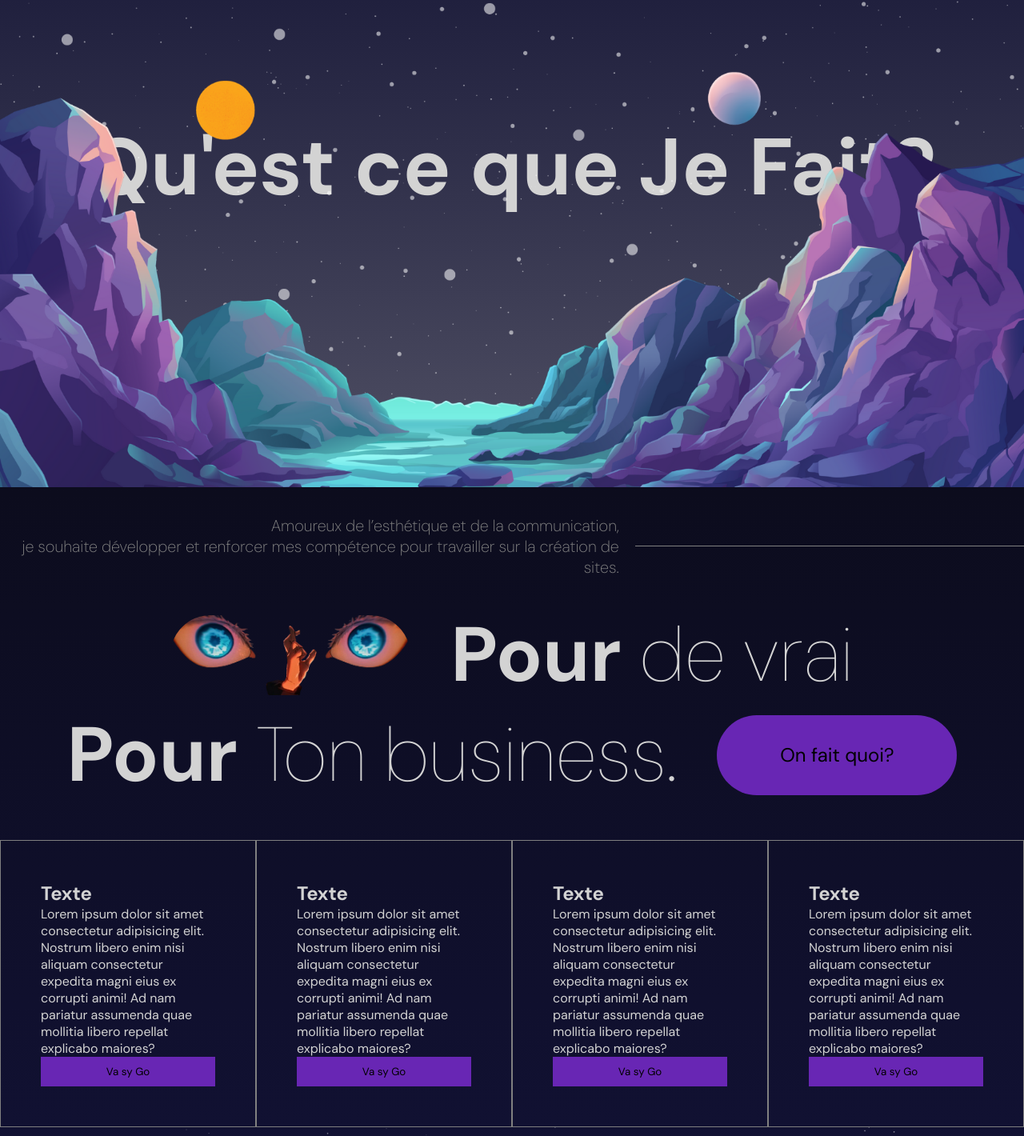
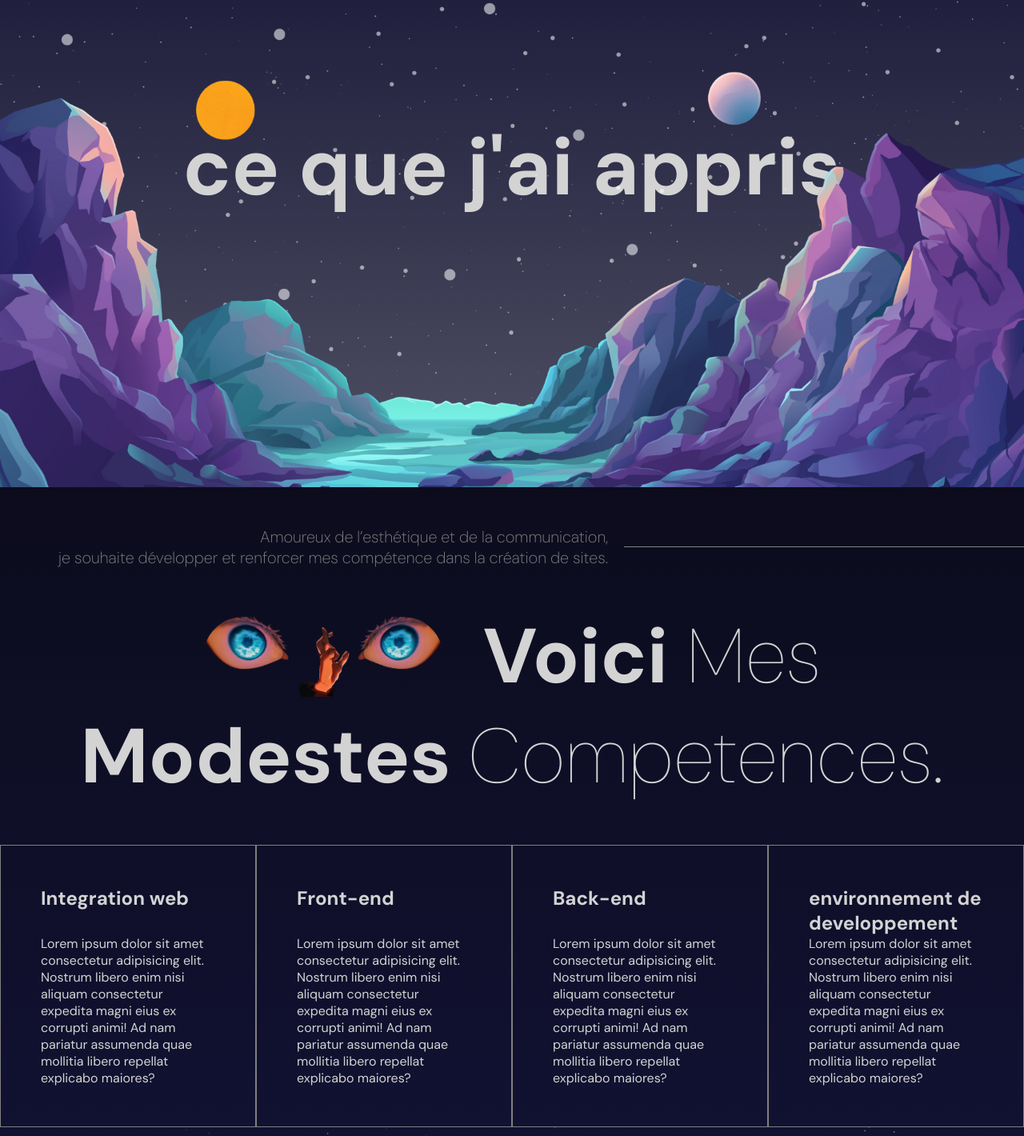
Before and after one commit to soilihilaydi/Portfolio, a React (Vite) app: page / in a window 1280 px wide. Shown: the part 991-2411 px from the top of the page at 80% size. Built offline with nearby package versions, Linux system fonts and the light colour scheme.

Commit message:
mise a niveaux

```diff
--- a/src/components/hero/Hero.jsx
+++ b/src/components/hero/Hero.jsx
@@ -51,8 +51,7 @@ const Hero = () => {
           <motion.h2 variants={textVariants}>Laydi Soilihi </motion.h2>
           <motion.h1 variants={textVariants}>Développeur web full stack </motion.h1>
           <motion.div variants={textVariants} className="buttons">
-            <motion.button variants={textVariants}>Voir les dernières oeuvres </motion.button>
-            <motion.button variants={textVariants}>Contactez moi </motion.button>
+
           </motion.div>
           <motion.img variants={textVariants}  animate="scrollButton" src="/scroll.png" alt="" />
         </motion.div>
--- a/src/components/parallax/Parallax.jsx
+++ b/src/components/parallax/Parallax.jsx
@@ -26,7 +26,7 @@ const Parallax = ({type}) => {
           ? "linear-gradient(180deg, #111132, #0c0c1d)"
           : "linear-gradient(180deg, #111132, #505064)",
     }}>
-      <motion.h1  style={{ y: yText }}>{type=="A propos" ? "Qu'est ce que Je Fait?": "Ce que J'ai Fait?"}</motion.h1>
+      <motion.h1  style={{ y: yText }}>{type=="A propos" ? "ce que j'ai appris": "Ce que J'ai Fait"}</motion.h1>
       <motion.div className="mountains"></motion.div>
       <motion.div
         className="planets"
--- a/src/components/services/Services.jsx
+++ b/src/components/services/Services.jsx
@@ -37,52 +37,51 @@ const Services = () => {
 
     <motion.div className="textContainer" variants={variants}>
       <p>Amoureux de l’esthétique et de la communication,<br/>
-      je souhaite développer et renforcer mes compétence pour travailler
-      sur la création de sites.</p>
+      je souhaite développer et renforcer mes compétence dans la création de sites.</p>
       <hr/>
     </motion.div>
     <motion.div className="titleContainer" variants={variants}>
       <div className="title">
         <img src="/Jujutsu.png" alt="" />
-        <h1><motion.b whileHover={{color:"orange"}}>Pour </motion.b>de vrai</h1>
+        <h1><motion.b whileHover={{color:"orange"}}>Voici </motion.b>Mes</h1>
       </div>
       <div className="title">
-        <h1><motion.b whileHover={{color:"orange"}}>Pour </motion.b>Ton business.</h1>
-        <button>On fait quoi?</button>
+        <h1><motion.b whileHover={{color:"orange"}}>Modestes</motion.b> Competences.</h1>
+
       </div>
     </motion.div>
     <motion.div className="listContainer" variants={variants}>
       <motion.div className="box" whileHover={{ background: "lightgray", color: "black" }}>
-        <h2>Texte</h2>
+        <h2>Integration web</h2>
         <p> Lorem ipsum dolor sit amet consectetur adipisicing elit. Nostrum
             libero enim nisi aliquam consectetur expedita magni eius ex corrupti
             animi! Ad nam pariatur assumenda quae mollitia libero repellat
             explicabo maiores?</p>
-            <button>Va sy Go</button>
+
       </motion.div>
       <motion.div className="box" whileHover={{ background: "lightgray", color: "black" }}>
-        <h2>Texte</h2>
+        <h2>Front-end</h2>
         <p> Lorem ipsum dolor sit amet consectetur adipisicing elit. Nostrum
             libero enim nisi aliquam consectetur expedita magni eius ex corrupti
             animi! Ad nam pariatur assumenda quae mollitia libero repellat
             explicabo maiores?</p>
-            <button>Va sy Go</button>
+
       </motion.div>
       <motion.div className="box" whileHover={{ background: "lightgray", color: "black" }}>
-        <h2>Texte</h2>
+        <h2>Back-end</h2>
         <p> Lorem ipsum dolor sit amet consectetur adipisicing elit. Nostrum
             libero enim nisi aliquam consectetur expedita magni eius ex corrupti
             animi! Ad nam pariatur assumenda quae mollitia libero repellat
             explicabo maiores?</p>
-            <button>Va sy Go</button>
+
       </motion.div>
       <motion.div className="box" whileHover={{ background: "lightgray", color: "black" }}>
-        <h2>Texte</h2>
+        <h2>environnement de developpement</h2>
         <p> Lorem ipsum dolor sit amet consectetur adipisicing elit. Nostrum
             libero enim nisi aliquam consectetur expedita magni eius ex corrupti
             animi! Ad nam pariatur assumenda quae mollitia libero repellat
             explicabo maiores?</p>
-            <button>Va sy Go</button>
+
       </motion.div>
     </motion.div>
   </motion.div>
```
